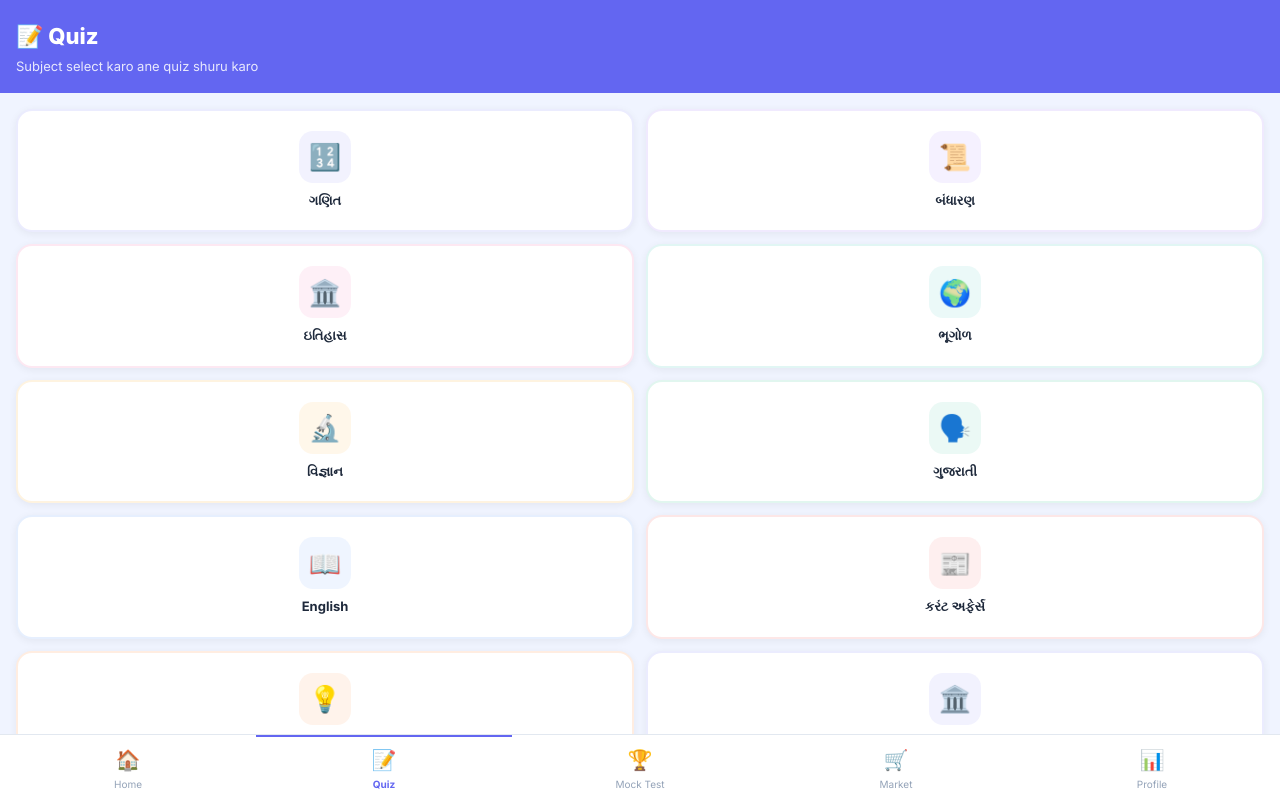
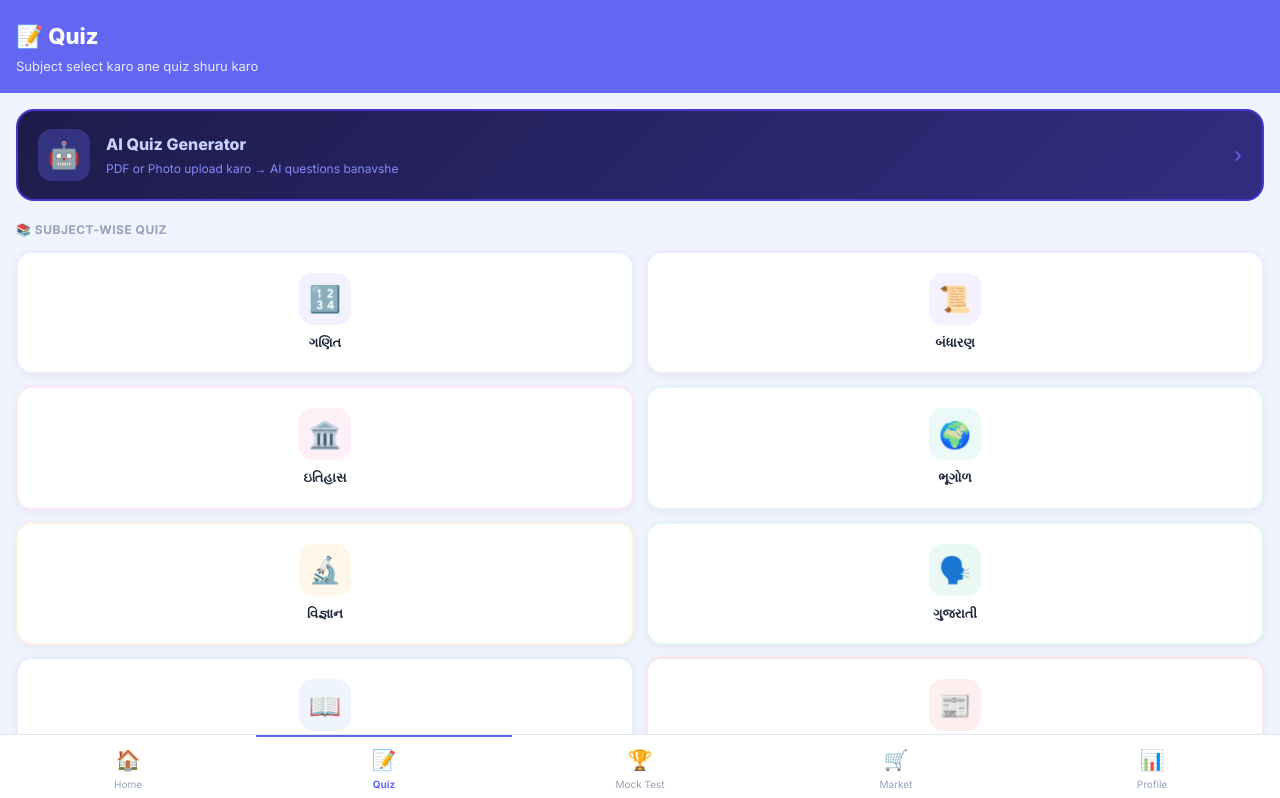
Before and after one commit to govappbuilder-hue/-exambuddy, a Next.js app: page /quiz in a window 1280 px wide. Shown: the top 798 px of the page. Built offline with nearby package versions, Linux system fonts and the light colour scheme.

Commit message:
Add AI Quiz Generator button to quiz page

```diff
--- a/src/app/quiz/page.jsx
+++ b/src/app/quiz/page.jsx
@@ -21,14 +21,47 @@ export default function QuizPage() {
 
   return (
     <div style={{ minHeight: '100vh', background: '#f0f4ff', paddingBottom: '80px', fontFamily: 'Inter, system-ui' }}>
+
       {/* Header */}
       <div style={{ background: '#6366f1', padding: '20px 16px 16px', color: 'white' }}>
         <h1 style={{ fontSize: '22px', fontWeight: '800', margin: '0 0 4px' }}>📝 Quiz</h1>
         <p style={{ fontSize: '13px', opacity: 0.85, margin: 0 }}>Subject select karo ane quiz shuru karo</p>
       </div>
 
+      <div style={{ padding: '16px' }}>
+
+        {/* AI Quiz Generator Banner */}
+        <button
+          onClick={() => router.push('/ai-quiz')}
+          style={{
+            width: '100%', marginBottom: '20px',
+            background: 'linear-gradient(135deg, #1e1b4b, #312e81)',
+            border: '2px solid #4338ca',
+            borderRadius: '18px', padding: '18px 20px',
+            display: 'flex', alignItems: 'center', gap: '16px',
+            cursor: 'pointer', textAlign: 'left',
+          }}>
+          <div style={{ width: '52px', height: '52px', background: 'rgba(99,102,241,0.3)', borderRadius: '14px', display: 'flex', alignItems: 'center', justifyContent: 'center', fontSize: '26px', flexShrink: 0 }}>
+            🤖
+          </div>
+          <div style={{ flex: 1 }}>
+            <div style={{ fontSize: '16px', fontWeight: '800', color: '#c7d2fe', marginBottom: '4px' }}>
+              AI Quiz Generator
+            </div>
+            <div style={{ fontSize: '12px', color: '#818cf8' }}>
+              PDF or Photo upload karo → AI questions banavshe
+            </div>
+          </div>
+          <div style={{ color: '#6366f1', fontSize: '20px' }}>›</div>
+        </button>
+
+        {/* Section Label */}
+        <div style={{ fontSize: '12px', fontWeight: '700', color: '#94a3b8', marginBottom: '12px', textTransform: 'uppercase', letterSpacing: '0.5px' }}>
+          📚 Subject-wise Quiz
+        </div>
+
         {/* Subject Grid */}
-      <div style={{ padding: '16px', display: 'grid', gridTemplateColumns: '1fr 1fr', gap: '12px' }}>
+        <div style={{ display: 'grid', gridTemplateColumns: '1fr 1fr', gap: '12px' }}>
           {subjects.map((sub) => (
             <button
               key={sub.id}
@@ -44,9 +77,7 @@ export default function QuizPage() {
                 gap: '8px',
                 cursor: 'pointer',
                 boxShadow: '0 2px 8px rgba(0,0,0,0.06)',
-              transition: 'transform 0.1s',
-            }}
-          >
+              }}>
               <div style={{
                 width: '52px', height: '52px',
                 background: `${sub.color}15`,
@@ -63,5 +94,6 @@ export default function QuizPage() {
           ))}
         </div>
       </div>
+    </div>
   );
 }
```
Lines whose indentation alone changed are shown as unchanged.
